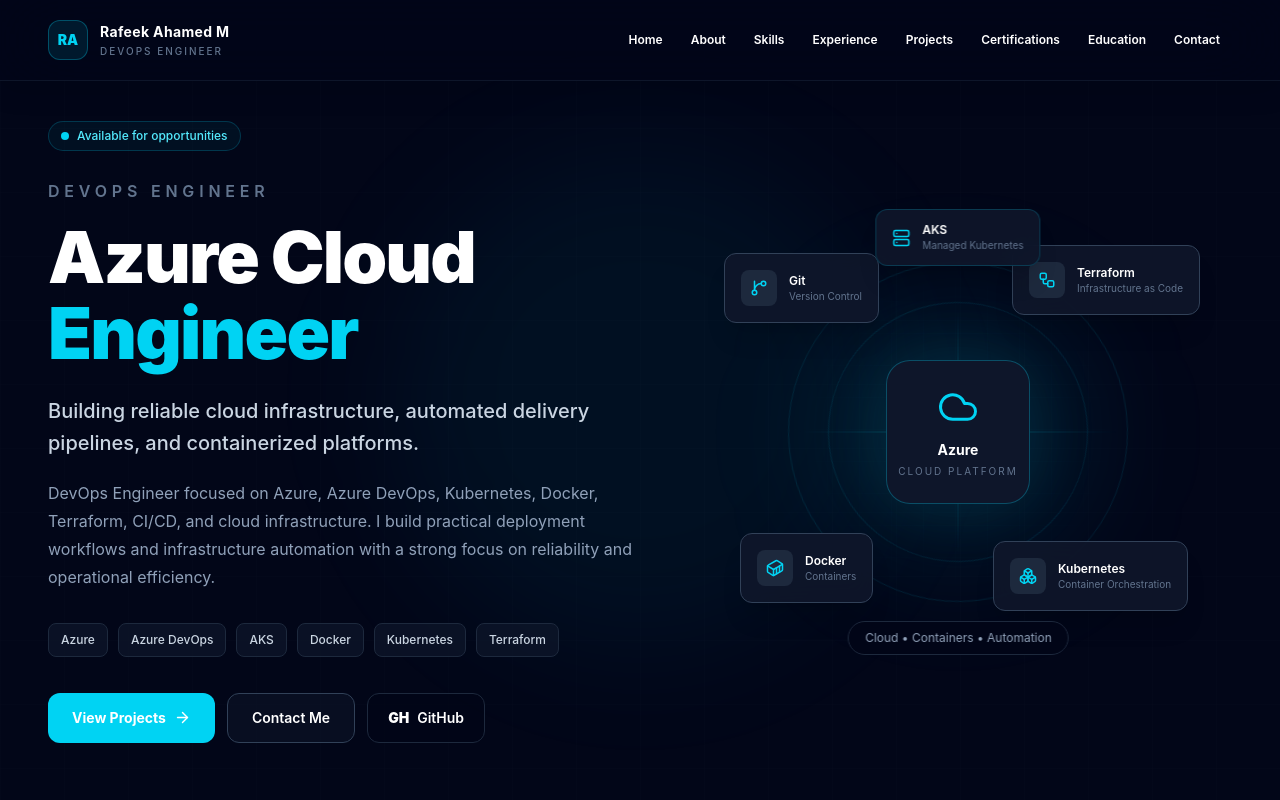
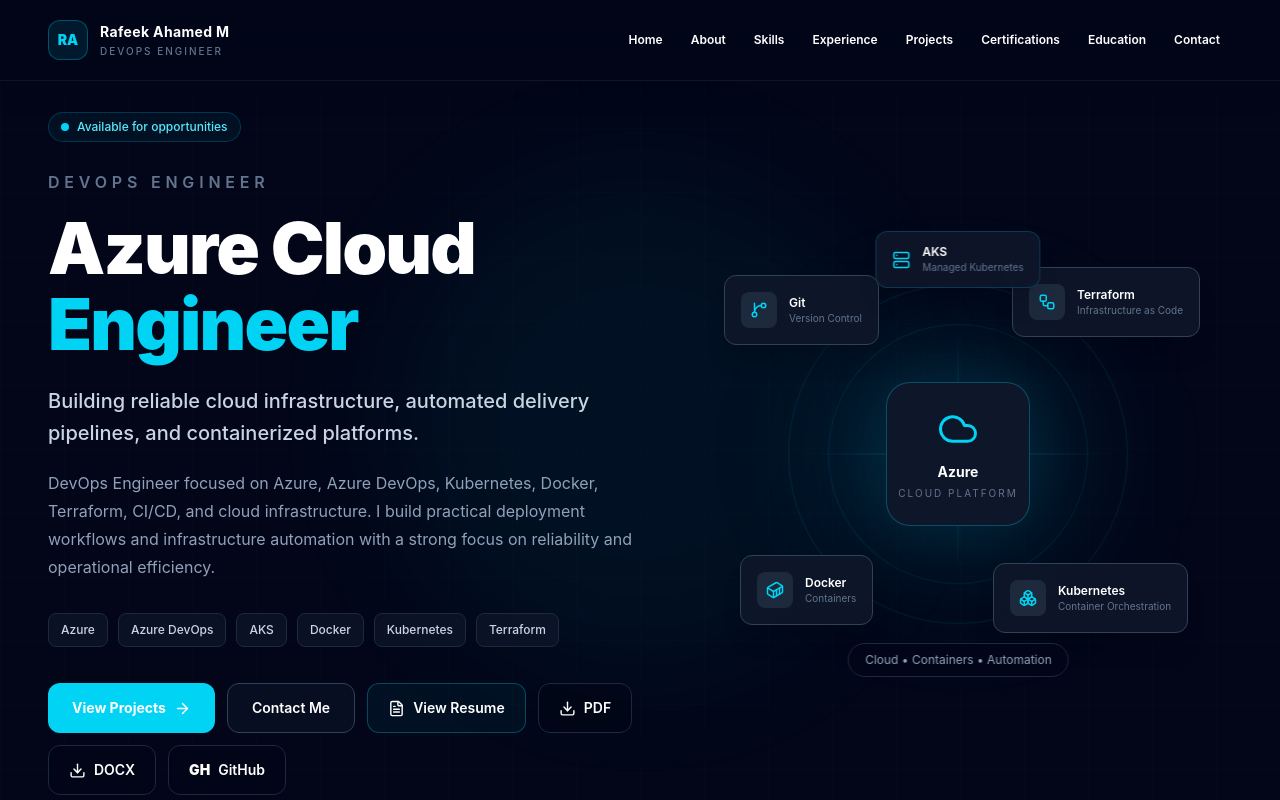
Before and after one commit to RafeekAhamed/rafeek-devops-portfolio, a React (Vite) app: page / in a window 1280 px wide. Shown: the top 800 px of the page. Built offline with nearby package versions, Linux system fonts and the light colour scheme.

Commit message:
feat: add resume download options

```diff
--- a/src/components/Hero.jsx
+++ b/src/components/Hero.jsx
@@ -1,7 +1,7 @@
 import { useRef } from "react";
 import { useGSAP } from "@gsap/react";
 import gsap from "gsap";
-import { ArrowRight } from "lucide-react";
+import { ArrowRight, Download, FileText } from "lucide-react";
 
 import DevOpsVisual from "./DevOpsVisual";
 
@@ -141,7 +141,8 @@
           </div>
 
           {/* Actions */}
-          <div className="hero-buttons mt-9 flex flex-col gap-3 sm:flex-row">
+          <div className="hero-buttons mt-9 flex flex-col gap-3 sm:flex-row sm:flex-wrap">
+            {/* View Projects */}
             <a
               href="#projects"
               className="group inline-flex min-h-12 w-full items-center justify-center gap-2 rounded-xl bg-cyan-400 px-6 py-3.5 text-sm font-bold text-slate-950 transition-all duration-300 hover:-translate-y-1 hover:bg-cyan-300 hover:shadow-[0_10px_35px_rgba(34,211,238,0.18)] sm:w-auto"
@@ -155,6 +156,7 @@
               />
             </a>
 
+            {/* Contact */}
             <a
               href="#contact"
               className="inline-flex min-h-12 w-full items-center justify-center rounded-xl border border-slate-700 bg-slate-900/50 px-6 py-3.5 text-sm font-semibold text-slate-300 transition-all duration-300 hover:-translate-y-1 hover:border-cyan-400/40 hover:text-cyan-300 sm:w-auto"
@@ -162,6 +164,50 @@
               Contact Me
             </a>
 
+            {/* View Resume */}
+            <a
+              href="/Rafeek_Ahamed_DevOps_Resume.pdf"
+              target="_blank"
+              rel="noopener noreferrer"
+              aria-label="View Rafeek Ahamed DevOps Engineer resume"
+              className="inline-flex min-h-12 w-full items-center justify-center gap-2 rounded-xl border border-cyan-400/30 bg-cyan-400/5 px-5 py-3.5 text-sm font-semibold text-cyan-300 transition-all duration-300 hover:-translate-y-1 hover:border-cyan-400/60 hover:bg-cyan-400/10 sm:w-auto"
+            >
+              <FileText
+                aria-hidden="true"
+                size={17}
+              />
+              View Resume
+            </a>
+
+            {/* Download PDF */}
+            <a
+              href="/Rafeek_Ahamed_DevOps_Resume.pdf"
+              download="Rafeek_Ahamed_DevOps_Resume.pdf"
+              aria-label="Download Rafeek Ahamed DevOps Engineer PDF resume"
+              className="inline-flex min-h-12 w-full items-center justify-center gap-2 rounded-xl border border-slate-800 bg-slate-950/70 px-5 py-3.5 text-sm font-semibold text-slate-400 transition-all duration-300 hover:-translate-y-1 hover:border-slate-600 hover:text-white sm:w-auto"
+            >
+              <Download
+                aria-hidden="true"
+                size={17}
+              />
+              PDF
+            </a>
+
+            {/* Download DOCX */}
+            <a
+              href="/Rafeek_Ahamed_DevOps_Resume.docx"
+              download="Rafeek_Ahamed_DevOps_Resume.docx"
+              aria-label="Download Rafeek Ahamed DevOps Engineer Word resume"
+              className="inline-flex min-h-12 w-full items-center justify-center gap-2 rounded-xl border border-slate-800 bg-slate-950/70 px-5 py-3.5 text-sm font-semibold text-slate-400 transition-all duration-300 hover:-translate-y-1 hover:border-slate-600 hover:text-white sm:w-auto"
+            >
+              <Download
+                aria-hidden="true"
+                size={17}
+              />
+              DOCX
+            </a>
+
+            {/* GitHub */}
             <a
               href="https://github.com/RafeekAhamed"
               target="_blank"
```
Also changed, not shown: 2 other files (tests, documents, lock files or other folders).
